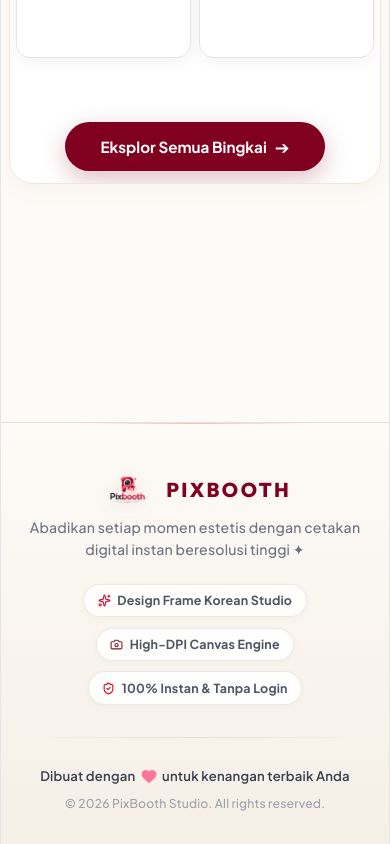
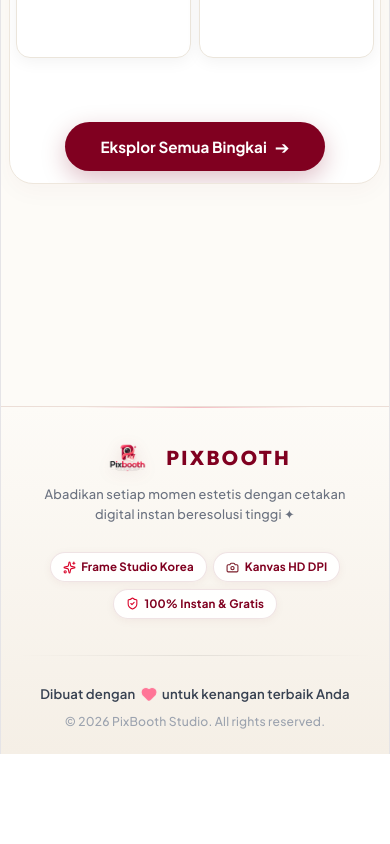
Before and after one commit to GilbertNjr/Photo_Booth, a React (Vite) app: page / in a window 390 px wide. Shown: the part 1860-2704 px from the top of the page. After the commit the page ends 2614 px from the top, so only its background shows below. Built offline with nearby package versions, Linux system fonts and the light colour scheme; a web font is replaced by a local one.

Commit message:
style: enhance footer responsiveness with inline-flex glassmorphism badge pills across mobile, tablet, and desktop viewports

```diff
--- a/src/assets/styles/components.css
+++ b/src/assets/styles/components.css
@@ -160,23 +160,55 @@
   flex-wrap: wrap;
   align-items: center;
   justify-content: center;
-  gap: 0.65rem;
-  margin: 0.25rem 0;
+  gap: 0.5rem;
+  margin: 0.5rem 0;
+  width: 100%;
+  max-width: 680px;
 }
 
 .footer-badge-pill {
-  display: flex;
-  align-items: center;
-  gap: 0.4rem;
-  padding: 0.4rem 0.85rem;
+  display: inline-flex;
+  align-items: center;
+  justify-content: center;
+  gap: 0.35rem;
+  padding: 0.45rem 1rem;
   border-radius: 9999px;
-  background: rgba(255, 255, 255, 0.85);
-  border: 1px solid rgba(122, 28, 40, 0.1);
-  box-shadow: 0 2px 8px rgba(0, 0, 0, 0.03);
+  background: rgba(255, 255, 255, 0.92);
+  border: 1px solid rgba(122, 28, 40, 0.12);
+  box-shadow: 0 2px 10px rgba(122, 28, 40, 0.05);
   font-size: 0.78rem;
   font-weight: 700;
-  color: #4B5563;
-  backdrop-filter: blur(4px);
+  color: var(--color-burgundy-deep);
+  backdrop-filter: blur(8px);
+  white-space: nowrap;
+  transition: all 0.25s cubic-bezier(0.4, 0, 0.2, 1);
+}
+
+.footer-badge-pill:hover {
+  transform: translateY(-2px);
+  border-color: rgba(217, 4, 41, 0.3);
+  box-shadow: 0 4px 14px rgba(217, 4, 41, 0.12);
+}
+
+@media (max-width: 640px) {
+  .footer-soft-premium {
+    padding: 2rem 1rem 1.5rem;
+    margin-top: 2rem;
+  }
+
+  .footer-tagline {
+    font-size: 0.8rem;
+    padding: 0 0.5rem;
+  }
+
+  .footer-badges {
+    gap: 0.4rem;
+  }
+
+  .footer-badge-pill {
+    padding: 0.35rem 0.75rem;
+    font-size: 0.72rem;
+  }
 }
 
 .footer-divider {
--- a/src/components/Layout/Footer.tsx
+++ b/src/components/Layout/Footer.tsx
@@ -24,15 +24,15 @@ export const Footer: React.FC = () => {
         <div className="footer-badges">
           <div className="footer-badge-pill">
             <Sparkles size={13} color="#D90429" />
-            <span>Design Frame Korean Studio</span>
+            <span>Frame Studio Korea</span>
           </div>
           <div className="footer-badge-pill">
             <Camera size={13} color="#7A1C28" />
-            <span>High-DPI Canvas Engine</span>
+            <span>Kanvas HD DPI</span>
           </div>
           <div className="footer-badge-pill">
             <ShieldCheck size={13} color="#D90429" />
-            <span>100% Instan & Tanpa Login</span>
+            <span>100% Instan & Gratis</span>
           </div>
         </div>
 
```
